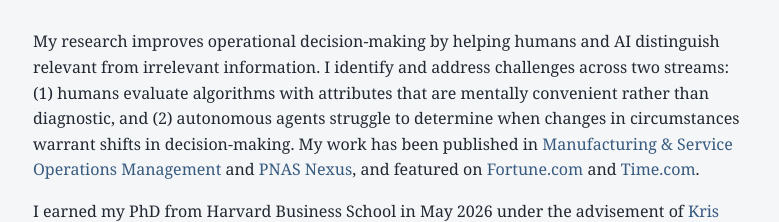
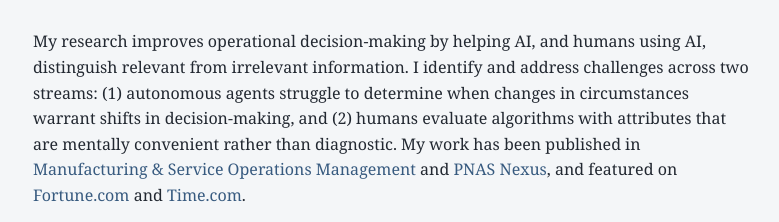
Before and after one commit to mattdisorbo/mattdisorbo.github.io, a plain HTML site: page index.html in a window 1280 px wide. Shown: the part 336-558 px from the top of the page, without its empty margins (247-1026 px from the left). Drawn offline with Linux system fonts and the light colour scheme.

Commit message:
Update index.html

```diff
--- a/index.html
+++ b/index.html
@@ -36,7 +36,7 @@
 
 
     <section id="bio">
-      <p>My research improves operational decision-making by helping humans and AI distinguish relevant from irrelevant information. I identify and address challenges across two streams: (1) humans evaluate algorithms with attributes that are mentally convenient rather than diagnostic, and (2) autonomous agents struggle to determine when changes in circumstances warrant shifts in decision-making. My work has been published in <a href="https://pubsonline.informs.org/doi/pdf/10.1287/msom.2024.0854" target="_blank" class="journal-link">Manufacturing & Service Operations Management</a> and <a href="https://academic.oup.com/pnasnexus/article/5/5/pgag144/8684211"  class="journal-link";">PNAS Nexus</a>, and featured on <a href="https://fortune.com/2026/05/01/artificial-intelligence-genai-wall-effect-conceptualization-execution-talent-strategy/" target="_blank">Fortune.com</a> and <a href="https://time.com/charter/7315480/will-ai-make-jobs-less-specialized/" target="_blank">Time.com</a>.</p>
+      <p>My research improves operational decision-making by helping AI, and humans using AI, distinguish relevant from irrelevant information. I identify and address challenges across two streams: (1) autonomous agents struggle to determine when changes in circumstances warrant shifts in decision-making, and (2) humans evaluate algorithms with attributes that are mentally convenient rather than diagnostic. My work has been published in <a href="https://pubsonline.informs.org/doi/pdf/10.1287/msom.2024.0854" target="_blank" class="journal-link">Manufacturing & Service Operations Management</a> and <a href="https://academic.oup.com/pnasnexus/article/5/5/pgag144/8684211"  class="journal-link";">PNAS Nexus</a>, and featured on <a href="https://fortune.com/2026/05/01/artificial-intelligence-genai-wall-effect-conceptualization-execution-talent-strategy/" target="_blank">Fortune.com</a> and <a href="https://time.com/charter/7315480/will-ai-make-jobs-less-specialized/" target="_blank">Time.com</a>.</p>
       <p>I earned my PhD from Harvard Business School in May 2026 under the advisement of <a href="https://www.hbs.edu/faculty/Pages/profile.aspx?facId=773347" target="_blank">Kris Johnson Ferreira</a>, and now research autonomous AI as a  Senior Applied Scientist at Microsoft. My CV is available <a href="https://mattdisorbo.github.io/CV.pdf" target="_blank">here</a>. I am presenting my work at <a href="https://ai-conference.github.io/" target="_blank">WAICI</a> and <a href="https://cist2026.github.io/" target="_blank">CIST</a> this fall.</p>
 
     </section>
```
